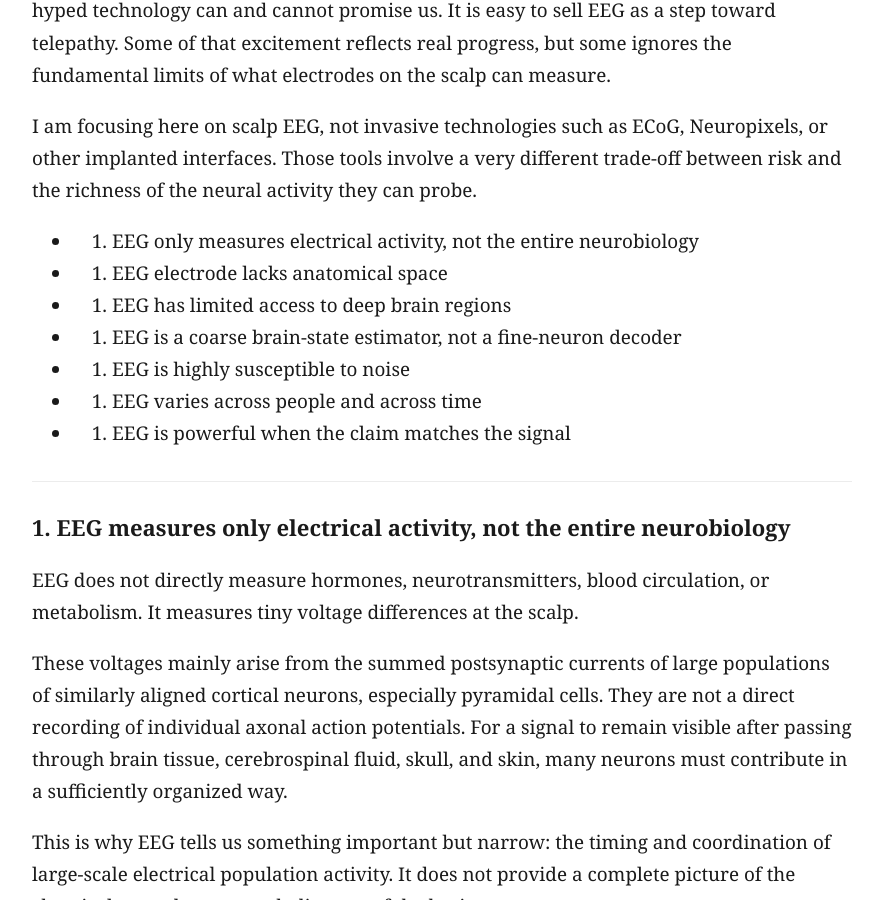
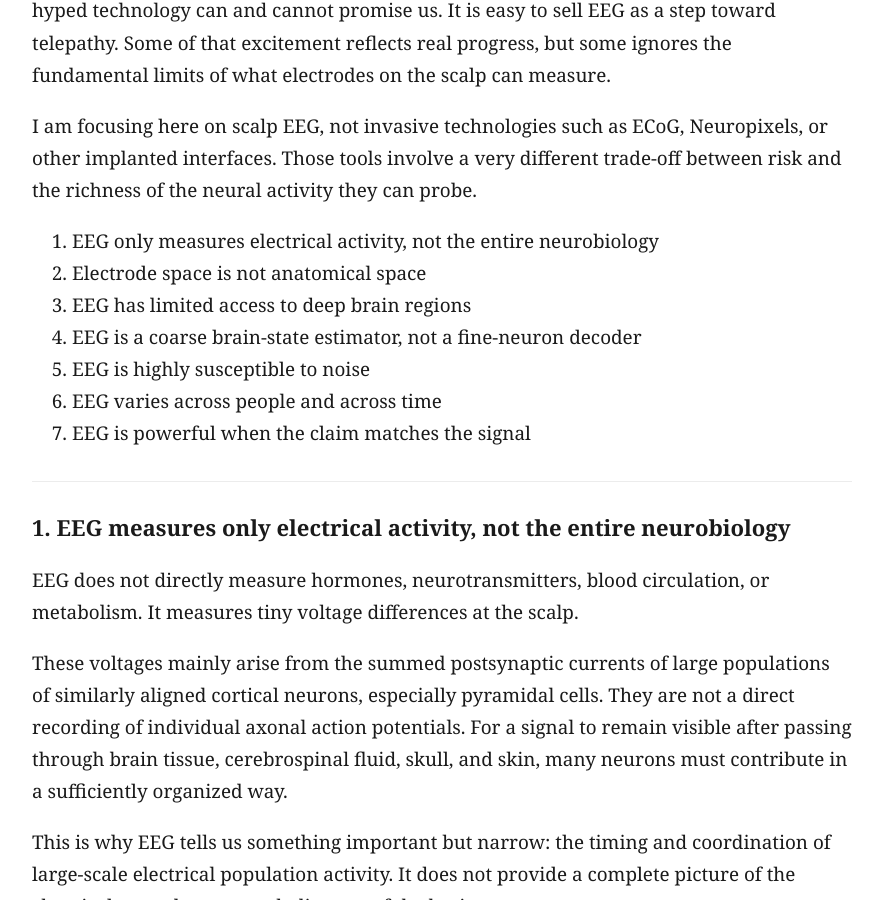
Before and after one commit to tonychae01/learning-by-doing, a Jekyll site: the page built from _writings/EEG-capability.md, in a window 1280 px wide and 900 px high, scrolled down 541 px. Shown: the whole window, without its empty margins (198-1081 px from the left). Built offline with Jekyll 4.4.1, drawn with Linux system fonts in a browser that asks for light colours; a style sheet for code colours, icons or effects is not loaded.

Commit message:
new articles

```diff
--- a/_writings/EEG-capability.md
+++ b/_writings/EEG-capability.md
@@ -17,13 +17,13 @@ As a BCI researcher, however, I want to take a moment to rethink what this marke
 
 I am focusing here on scalp EEG, not invasive technologies such as ECoG, Neuropixels, or other implanted interfaces. Those tools involve a very different trade-off between risk and the richness of the neural activity they can probe.
 
-- 1. EEG only measures electrical activity, not the entire neurobiology
-- 2. EEG electrode lacks anatomical space
-- 3. EEG has limited access to deep brain regions
-- 4. EEG is a coarse brain-state estimator, not a fine-neuron decoder
-- 5. EEG is highly susceptible to noise
-- 6. EEG varies across people and across time
-- 7. EEG is powerful when the claim matches the signal
+1. EEG only measures electrical activity, not the entire neurobiology
+2. Electrode space is not anatomical space
+3. EEG has limited access to deep brain regions
+4. EEG is a coarse brain-state estimator, not a fine-neuron decoder
+5. EEG is highly susceptible to noise
+6. EEG varies across people and across time
+7. EEG is powerful when the claim matches the signal
 
 ---
 
```
